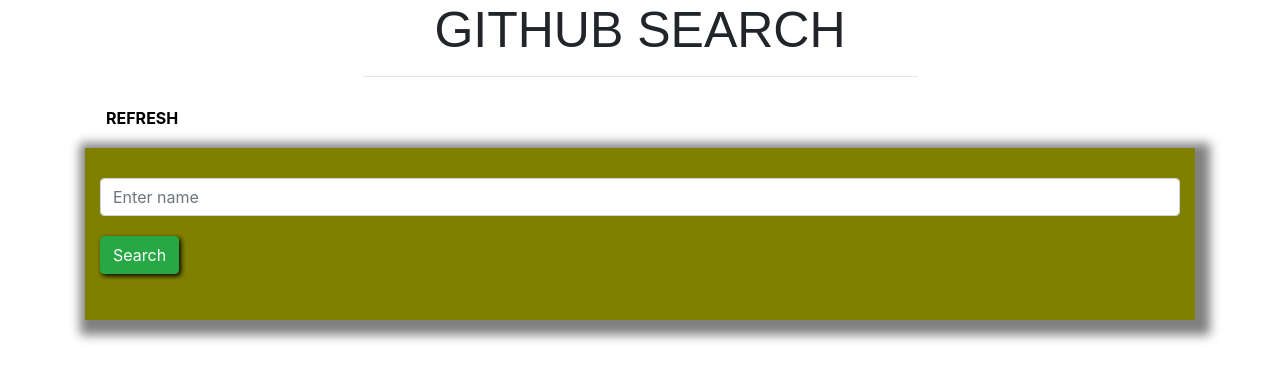
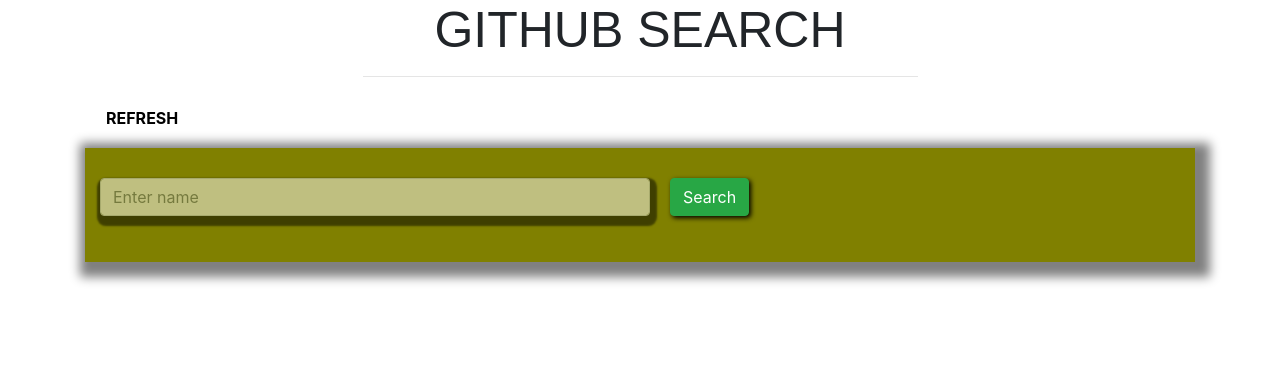
Before and after one commit to phanta864/gitsearch, an Angular app: page /repos in a window 1280 px wide. Shown: the top 380 px of the page. Built offline with nearby package versions, Linux system fonts and the light colour scheme.

Commit message:
new css style

```diff
--- a/src/app/repos/repos.component.css
+++ b/src/app/repos/repos.component.css
@@ -23,11 +23,11 @@
   margin: 10px;
 }
 
-/* input {
+input {
   opacity: 0.5;
   box-shadow: 2px 5px 2px 5px black;
   width: 50%;
-} */
+}
 
 .num {
   font-size: 20px;
```
